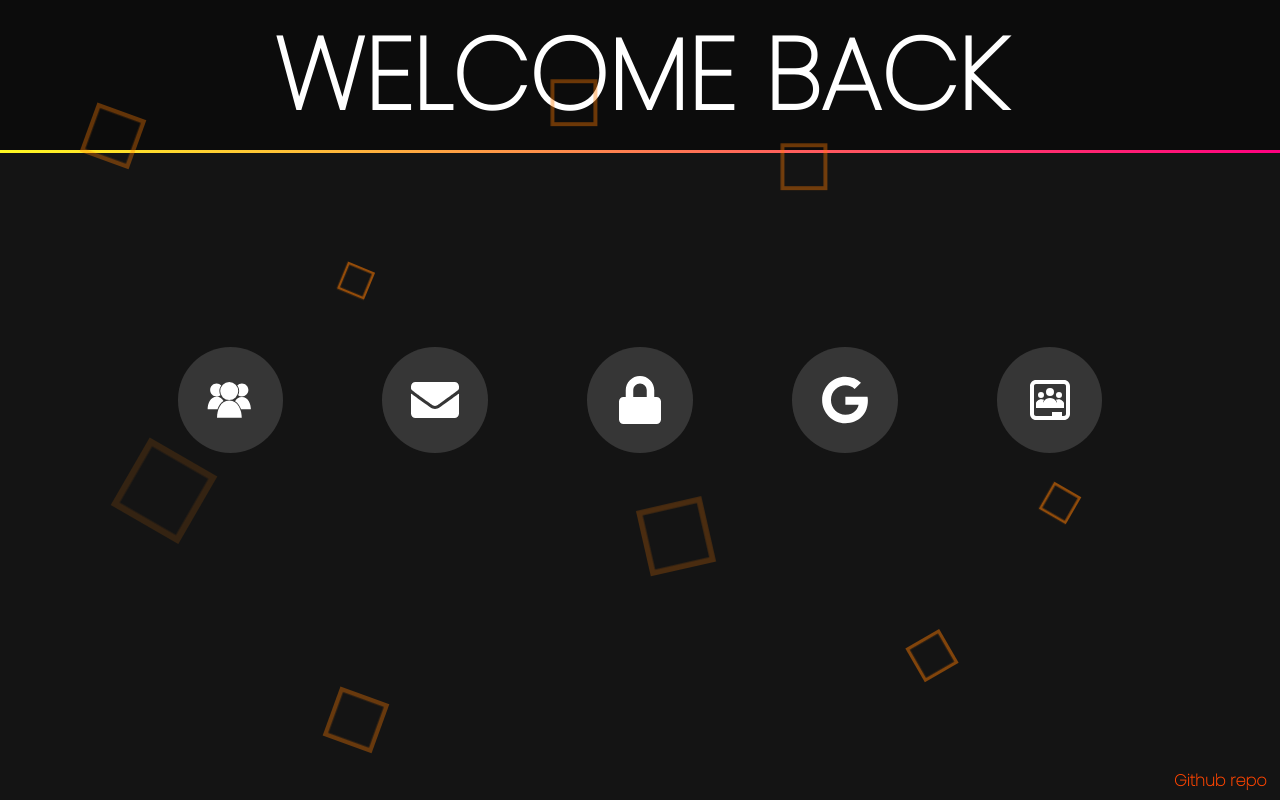
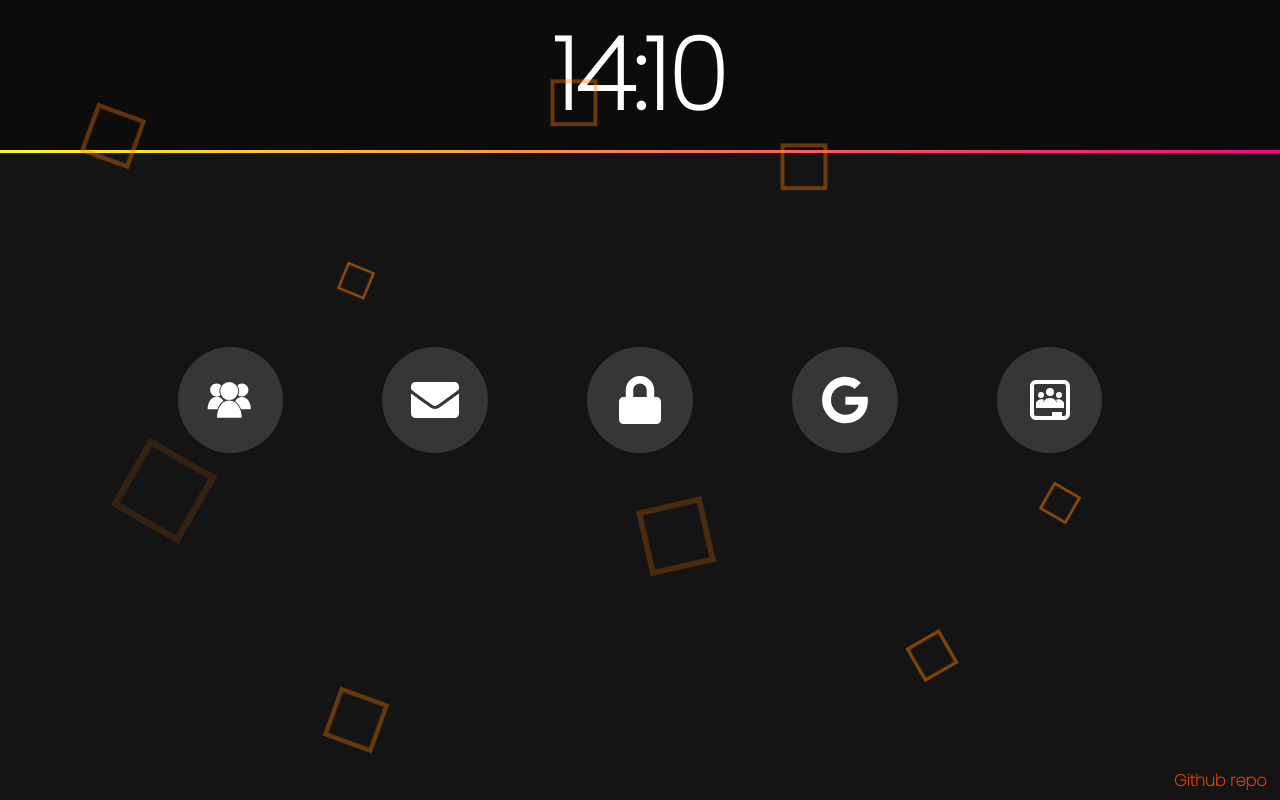
Before and after one commit to maantjemol/zandvliet-tab, a browser extension: page index.html in a window 1280 px wide. Drawn offline with Linux system fonts and the light colour scheme.

Commit message:
Added clock

```diff
--- a/index.html
+++ b/index.html
@@ -9,7 +9,8 @@
 <body>
     <div class="wrapper">
             <div class="headline">
-                <h1 id="headline">WELCOME BACK</h1>
+                <h1 id="headline" onload="showTime()">WELCOME BACK</h1>
+                <script src="main.js"></script>
             </div>
             <div class="box">
                 <div></div>
--- /dev/null
+++ b/main.js
@@ -0,0 +1,19 @@
+function showTime(){
+    var date = new Date();
+    var h = date.getHours(); // 0 - 23
+    var m = date.getMinutes(); // 0 - 59
+    // var s = date.getSeconds(); // 0 - 59
+
+    if (m < 10){
+        m = '0' + m
+    }
+
+    var time = h + ":" + m
+    document.getElementById("headline").innerText = time;
+    document.getElementById("headline").textContent = time;
+
+    setTimeout(showTime, 1000);
+
+}
+
+showTime();
```
Also changed, not shown: 1 other file.
